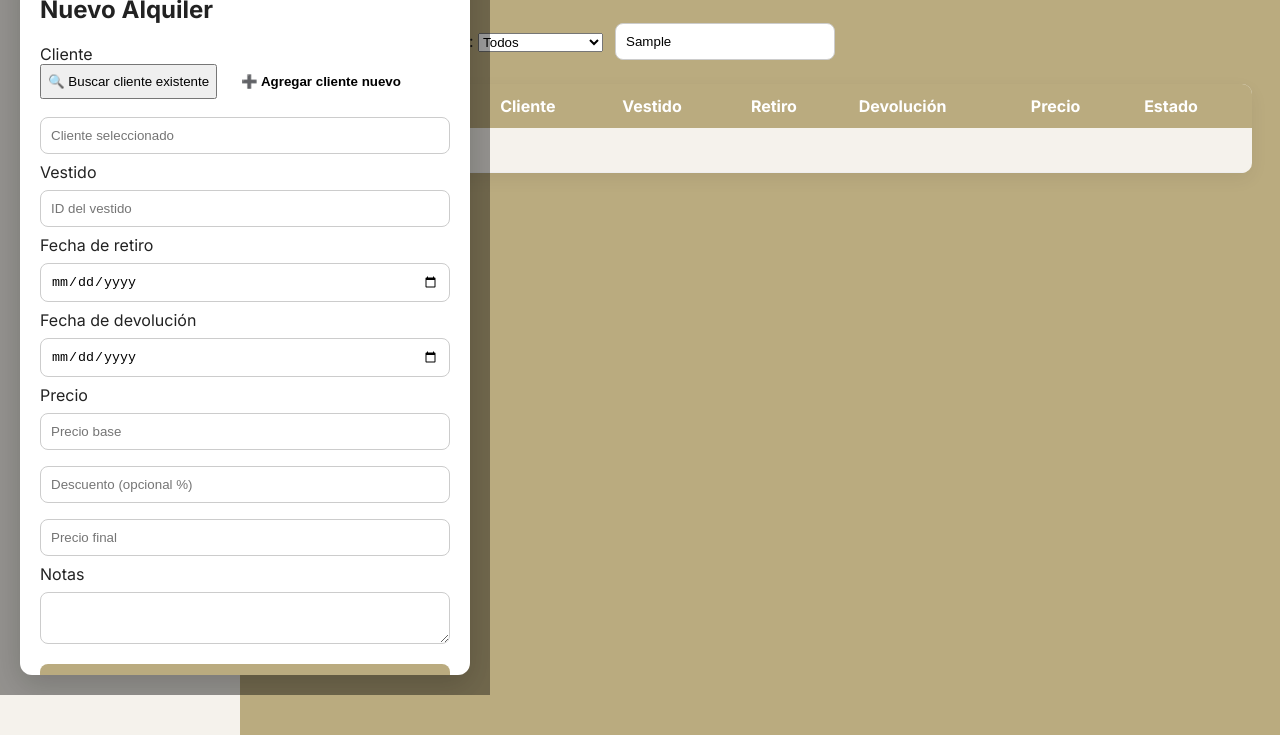
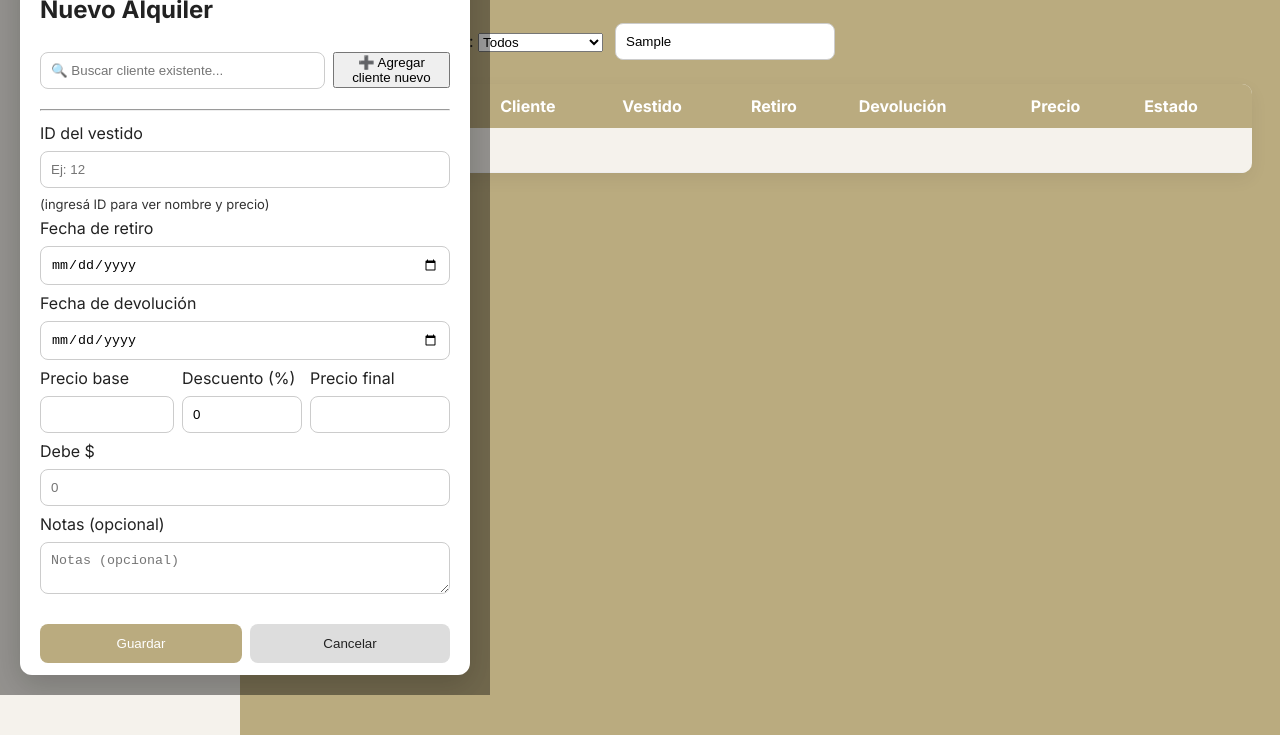
Before and after one commit to anabelendomenech/albaluzweb-, a website: page panelfinal/alquileres.html in a window 1280 px wide. Both pictures are taken after typing "Sample" into the empty fields and a click on the button "+ Agregar Alquiler". Shown: the part 65-800 px from the top of the page. Drawn offline with nearby package versions, Linux system fonts and the light colour scheme; no server answers; files whose address does not match are found by name.

Commit message:
Update alquileres.html

```diff
--- a/panelfinal/alquileres.html
+++ b/panelfinal/alquileres.html
@@ -53,63 +53,69 @@
   </div>
 
   <!-- MODAL -->
- <div id="modal" class="modal">
+ <!-- MODAL -->
+<div id="modal" class="modal">
   <div class="modal-content">
     <h2>Nuevo Alquiler</h2>
 
-    <!-- SECCIÓN CLIENTE -->
-    <label class="subtitulo">Cliente</label>
-
-    <div style="display:flex; gap:10px; margin-bottom:10px;">
-      <button class="btn-buscar" onclick="abrirBuscadorCliente()">🔍 Buscar cliente existente</button>
-      <button class="btn-agregar" onclick="toggleClienteNuevo()">➕ Agregar cliente nuevo</button>
+    <!-- Cliente: buscador + boton agregar -->
+    <div style="display:flex; gap:8px; align-items:center;">
+      <input id="buscarCliente" placeholder="🔍 Buscar cliente existente..." class="input" />
+      <button id="btnAgregarClienteNuevo" class="btn-agregar-small">➕ Agregar cliente nuevo</button>
     </div>
 
-    <!-- BUSCADOR CLIENTES -->
-    <div id="buscadorClientes" style="display:none; margin-bottom:10px;">
-      <input id="buscarCliente" class="input" placeholder="Buscar por nombre o apellido..." oninput="filtrarClientes()" />
-      <div id="listaClientes" class="lista-clientes"></div>
+    <!-- Panel desplegable para crear cliente -->
+    <div id="panelNuevoCliente" style="display:none; margin-top:8px; background:#fafafa; padding:10px; border-radius:8px;">
+      <input id="nuevoNombre" placeholder="Nombre" class="input" />
+      <input id="nuevoApellido" placeholder="Apellido" class="input" />
+      <input id="nuevoCelular" placeholder="Celular" class="input" />
+      <textarea id="nuevoNotas" placeholder="Notas cliente (opcional)" class="input"></textarea>
+      <button id="guardarClienteBtn" class="btn-guardar">Guardar Cliente</button>
     </div>
 
-    <!-- CREAR CLIENTE NUEVO -->
-    <div id="clienteNuevoBox" style="display:none; margin-bottom:10px;">
-      <input id="nuevoNombre" class="input" placeholder="Nombre" />
-      <input id="nuevoApellido" class="input" placeholder="Apellido" />
-      <input id="nuevoCelular" class="input" placeholder="Celular" />
-      <textarea id="nuevoNotas" class="input" placeholder="Notas"></textarea>
-    </div>
+    <!-- Hidden field to store selected client ID -->
+    <input id="clienteId" type="hidden" />
 
-    <!-- CLIENTE SELECCIONADO -->
-    <input id="clienteSeleccionado" class="input" placeholder="Cliente seleccionado" readonly />
+    <hr style="margin:12px 0;" />
 
-    <!-- SECCIÓN VESTIDO -->
-    <label class="subtitulo">Vestido</label>
-    <input id="vestidoID" class="input" placeholder="ID del vestido" oninput="buscarVestidoPorID()" />
+    <!-- Vestido por ID -->
+    <label>ID del vestido</label>
+    <input id="vestidoId" placeholder="Ej: 12" class="input" />
+    <div id="vestidoInfo" style="font-size:13px; color:#333; margin-bottom:6px;">(ingresá ID para ver nombre y precio)</div>
 
-    <div id="infoVestido" style="display:none; background:#f5f5f5; padding:8px; border-radius:6px; margin-bottom:10px;">
-      <p><strong>Nombre:</strong> <span id="vestidoNombre"></span></p>
-      <p><strong>Precio base:</strong> $<span id="vestidoPrecio"></span></p>
-    </div>
-
-    <!-- FECHAS -->
     <label>Fecha de retiro</label>
-    <input id="retiro" type="date" class="input" onchange="calcularDevolucionDefault()" />
+    <input id="retiro" type="date" class="input" />
 
     <label>Fecha de devolución</label>
     <input id="devolucion" type="date" class="input" />
 
-    <!-- PRECIO -->
-    <label class="subtitulo">Precio</label>
-    <input id="precioBase" class="input" placeholder="Precio base" readonly />
-    <input id="descuento" class="input" type="number" placeholder="Descuento (opcional %)" oninput="calcularPrecioFinal()" />
-    <input id="precioFinal" class="input" type="number" placeholder="Precio final" readonly />
+    <!-- Precio automático + descuento -->
+    <div style="display:flex; gap:8px; align-items:center;">
+      <div style="flex:1">
+        <label>Precio base</label>
+        <input id="precioBase" class="input" readonly />
+      </div>
+      <div style="width:120px;">
+        <label>Descuento (%)</label>
+        <input id="descuento" type="number" min="0" max="100" class="input" value="0" />
+      </div>
+      <div style="width:140px;">
+        <label>Precio final</label>
+        <input id="precioFinal" class="input" readonly />
+      </div>
+    </div>
 
-    <!-- NOTAS -->
-    <label>Notas</label>
-    <textarea id="notas" class="input"></textarea>
+    <label>Debe $</label>
+    <input id="debe" type="number" class="input" placeholder="0" />
 
-    <button onclick="guardarAlquiler()" class="btn-guardar">Guardar</button>
-    <button onclick="cerrarModal()" class="btn-cerrar">Cancelar</button>
+    <label>Notas (opcional)</label>
+    <textarea id="notas" placeholder="Notas (opcional)" class="input"></textarea>
+
+    <div style="display:flex; gap:8px; margin-top:10px;">
+      <button onclick="guardarAlquiler()" class="btn-guardar">Guardar</button>
+      <button onclick="cerrarModal()" class="btn-cerrar">Cancelar</button>
+    </div>
   </div>
 </div>
+
   <script src="./alquileres.js"></script> <script src="./menu.js" defer></script> </body>
```
